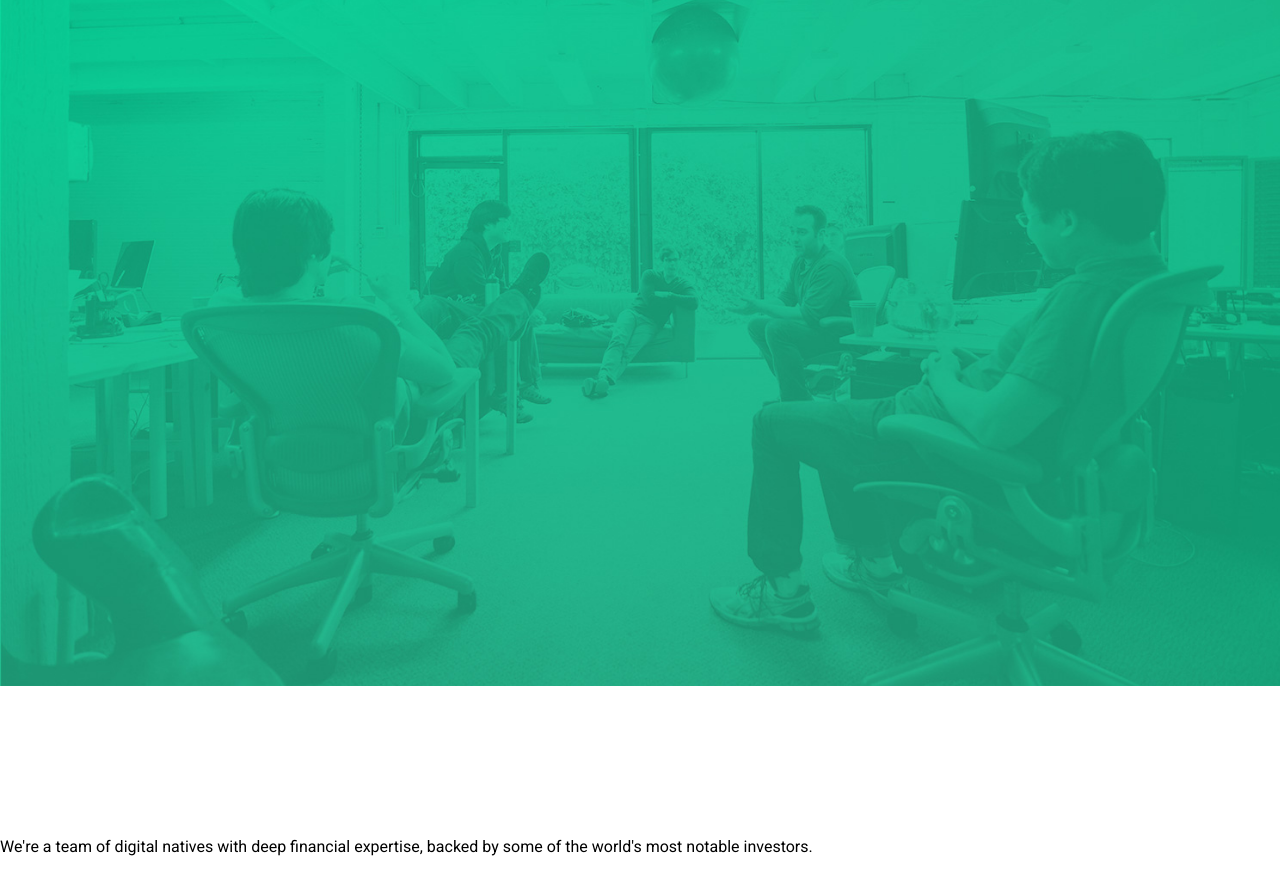
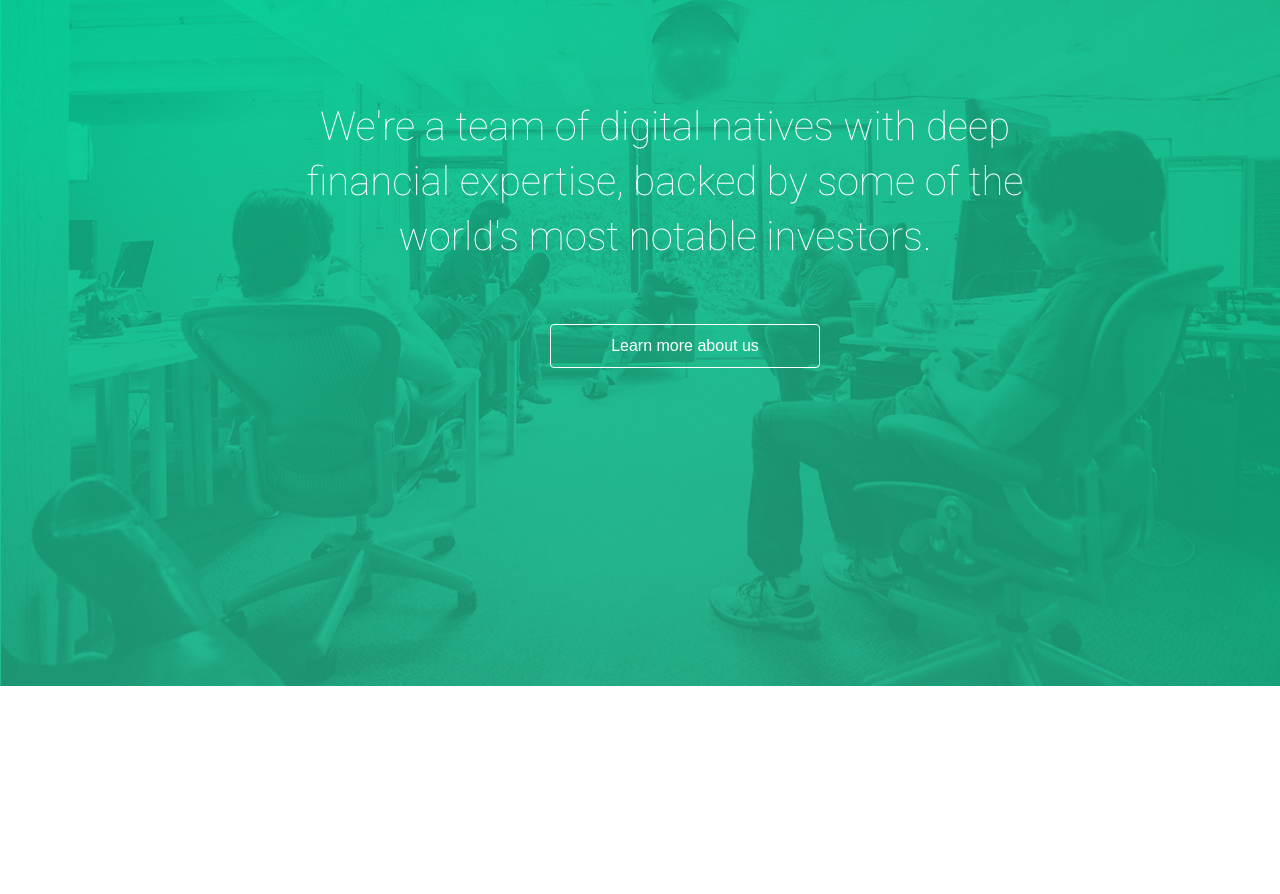
Before and after one commit to Amian87/frontend, a plain HTML site: page Robinhood clone/index.html in a window 1280 px wide. Shown: the part 5221-6115 px from the top of the page. Before the commit the page ends 6077 px from the top, so only its background shows below. Drawn offline with Linux system fonts and the light colour scheme; files whose address does not match are found by name.

Commit message:
investor section

```diff
--- a/Robinhood clone/index.html
+++ b/Robinhood clone/index.html
@@ -155,7 +155,7 @@
 					<img height='150' width='150'src="/Users/Abdulla/Documents/frontend/Robinhood clone/img/smart_notifications@2x.png">
 
 					<h3>
-					Real-time Market Data
+					Smart Notifications
 				</h3>
 				<h4>
 					Robinhood notifies you in advance of scheduled events — like earnings, dividends, or splits, so you can get up-to-date information at the right time.
@@ -170,12 +170,30 @@
 
 		<h3>We're a team of digital natives with deep financial expertise, backed by some of the world's most notable investors.</h3>
 
+		<button class="lm">Learn more about us</button>
+
+		</div>
+
+		<!-- <ul class='investor-logos'>
+			<li>
+				<img  src='/Users/Abdulla/Documents/frontend/Robinhood clone/img/Index@2x.png'>
+			</li>
+			<li>
+				<img src='/Users/Abdulla/Documents/frontend/Robinhood clone/img/RibbitCapital@2x.png'>
+			</li>
+			<li>
+				<img src='/Users/Abdulla/Documents/frontend/Robinhood clone/img/GoogleVentures@2x.png'>
+			</li>
+			<li>
+				<img src='/Users/Abdulla/Documents/frontend/Robinhood clone/img/NEA@2x.png'>
+			</li>
+			<li>
+				<img src='/Users/Abdulla/Documents/frontend/Robinhood clone/img/Andreessen@2x.png'>
+			</li>
 
 
+		</ul> -->
 
-
-
-		</div>
 	</section>
 
 </body>
--- a/Robinhood clone/style.css
+++ b/Robinhood clone/style.css
@@ -248,6 +248,7 @@ table {
     line-height: 37px;
 }
 
+
 .learn-more .money {
     position: relative;
     z-index: 9999;
@@ -262,6 +263,12 @@ table {
     bottom: 1035px;
     font-weight: 200;
 
+}
+
+.money:hover {
+    background-color: white;
+    color: #21ce99;
+    cursor: pointer;
 }
 
 
@@ -279,6 +286,12 @@ table {
     bottom: 1015px;
     font-weight: 200;
 
+}
+
+.brokerage:hover {
+    background-color: white;
+    color: #21ce99;
+    cursor: pointer;
 }
 
 /*security section*/
@@ -383,13 +396,53 @@ table {
 }
 
 
-.investors  > h3 {
+.investors .investorcontainer  > h3 {
     color: white;
-    font-size: 30px;
+    font-size: 40px;
+    line-height: 55px;
+    font-weight: lighter;
+    position: relative;
+    bottom: 740px;
+    width: 800px;
+    margin-left: 265px;
+    text-align: center;
+}
 
+
+.investors .lm {
+    position: relative;
+    z-index: 9999;
+    width: 270px;
+    background-color: transparent;
+    border: 1px solid white;
+    border-radius: 4px;
+    padding: 12px;
+    color: white;
+    font-size: 16px;
+    margin-left: 550px;
+    bottom: 680px;
+    font-weight: 200;
 
 }
 
+.lm:hover {
+    background-color: white;
+    color: #21ce99;
+    cursor: pointer;
+}
+
+/*.investors .investor-logos > li {
+    width: 2.5rem;
+    height: 2.5rem;
+    display: inline-block;
+    margin: 1.25rem 5px;
+    padding: 0.625rem 0;
+    text-align: center;
+    position: relative;
+    bottom: 500px;
+
+}
+*/
 
 /*buttons*/
  button {
```
Also changed, not shown: Robinhood clone/img/Andreessen@2x.png (added), Robinhood clone/img/GoogleVentures@2x.png (added), Robinhood clone/img/Index@2x.png (added), Robinhood clone/img/NEA@2x.png (added), Robinhood clone/img/RibbitCapital@2x.png (added), 4 other files.
